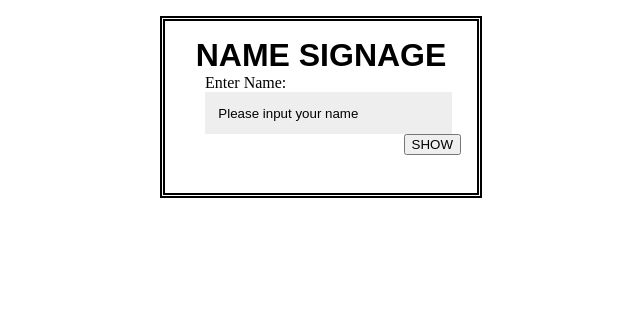
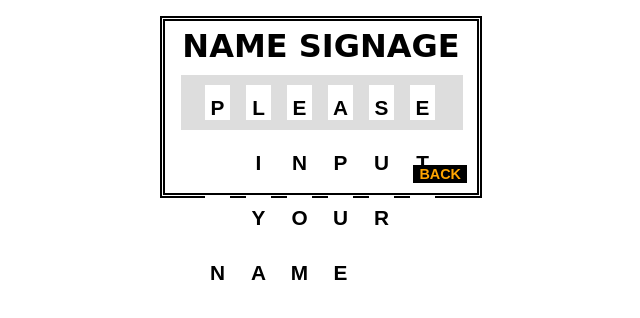
Before and after one commit to jiangzy123/JavaScript_note, a plain HTML site: page HTML/Day9.html in a window 1280 px wide. Both pictures are taken after a click on the input "SHOW". Shown: the whole page, without its empty margins (319-959 px from the left). Drawn offline with Linux system fonts and the light colour scheme.

Commit message:
update Day9

```diff
--- a/HTML/Day9.html
+++ b/HTML/Day9.html
@@ -4,34 +4,43 @@
 	<meta charset="UTF-8">
 	<title>Day9 名牌示例</title>
 </head>
-<script>
-
-</script>
 <style>
-	body,p{
+	body{
 		margin: 0;
 		padding: 0;
 	}
-	#content{
+	#container{
 		margin: 1em auto;
 		padding: 1em;
 		border: 5px double  ;
 		width: 280px;
 		height: 140px;
+		position: relative;
 	}
 	#form_title{
 		text-align: center;
-		font-family: fantasy;
+		font-family: Cursive;
 		font-size: 2em;
 		font-weight: bold;
+		position: relative;
+		bottom:10px;
 	}
 	#form_content{
-		padding: 0 1.5em;
-
+		padding: 0 1em;
+		height:55px;
+		width: 250px;
 	}
 	#form_footer{
-		text-align: right;
-
+		position: absolute;
+		bottom:10px;
+		right:10px;
+	}
+	#form_footer input{
+		background-color: black;
+		color: orange;
+		font-weight: bold;
+		border:none;
+		font-size:0.9em;
 	}
 	#input input{
 		width: 100%;
@@ -40,17 +49,73 @@
 		border-style: none;
 		border-color: #eee;
 		padding-left: 1em;
+		padding-bottom:5px;
+		color:#aaa;
+	}
+	#error{
+		color: red;
+		font-size:0.9em;
+		font-weight: bold;
+		margin-left: 5px;
+	}
+	#text{
+		padding-left: 0.5em;
+	}
+	.cube{
+		height:35px;
+		width:25px;
+		float:left;
+		margin:10px 8px;
+		text-align: center;
+		font-weight: bold;
+		font-size:1.3em;
+		font-family: fantasy;
+		background-color: white;
+		line-height: 45px
 	}
 </style>
+<script>
+	function showTime(){
+		var form_content = document.getElementById('form_content');
+		var name = document.getElementById("name").value.toUpperCase();
+		var letters = name.split('');
+		form_content.innerHTML = '';
+		form_content.style.backgroundColor = '#ddd';
+		for (var i = 0; i < letters.length; i++) {
+			var elementCube = document.createElement("div");
+			elementCube.setAttribute("class","cube");
+			elementCube.style.height = "35px";
+			elementCube.style.width = '25px';
+			elementCube.style.float = 'left';
+			elementCube.style.margin = '10px 8px';
+			elementCube.style.textAlign = 'center';
+			elementCube.style.fontWeight = 'bold';
+			elementCube.style.fontSize = '1.3em';
+			elementCube.style.fontFamily = 'fantasy';
+			elementCube.style.backgroundColor = 'white';
+			elementCube.style.lineHeight = '45px';
+			elementCube.innerHTML = letters[i];
+			form_content.appendChild(elementCube);
+		}
+		var button = document.getElementById("button");
+		button.value = "BACK";
+		button.setAttribute("onclick","backToHome()");
+	}
+
+	function backToHome(){
+		alert("NO");
+	}
+
+</script>
 <body>
-	<div id="content">
+	<div id="container">
 		<div id="form_title">NAME SIGNAGE</div>
 		<div id="form_content">
-			<p id="text"><span>Enter Name:</span><span id="error"></span></p>
-			<p id="input"><input type="text" name="name" value="Please input your name"></p>
+			<div id="text"><span>Enter name:</span><span id="error"></span></div>
+			<div id="input"><input type="text" id="name" value="Please input your name" onfocus="inputFocus()"></div>
 		</div>
 		<div id="form_footer">
-			<input type="submit" value="SHOW">
+			<input type="submit" id="button" value="SHOW" onclick="showTime()">
 		</div>
 	</div>
 </body>
```
